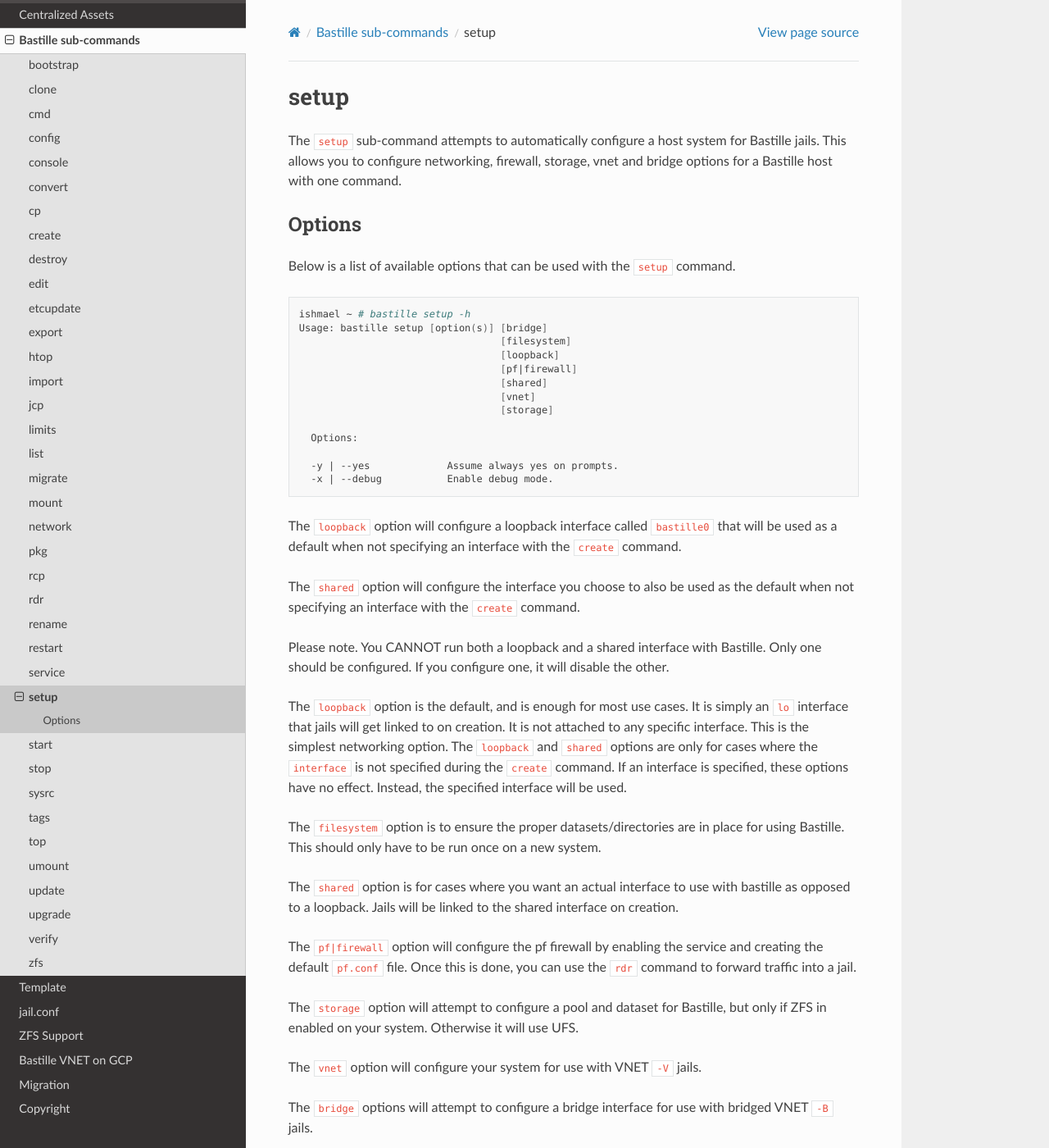
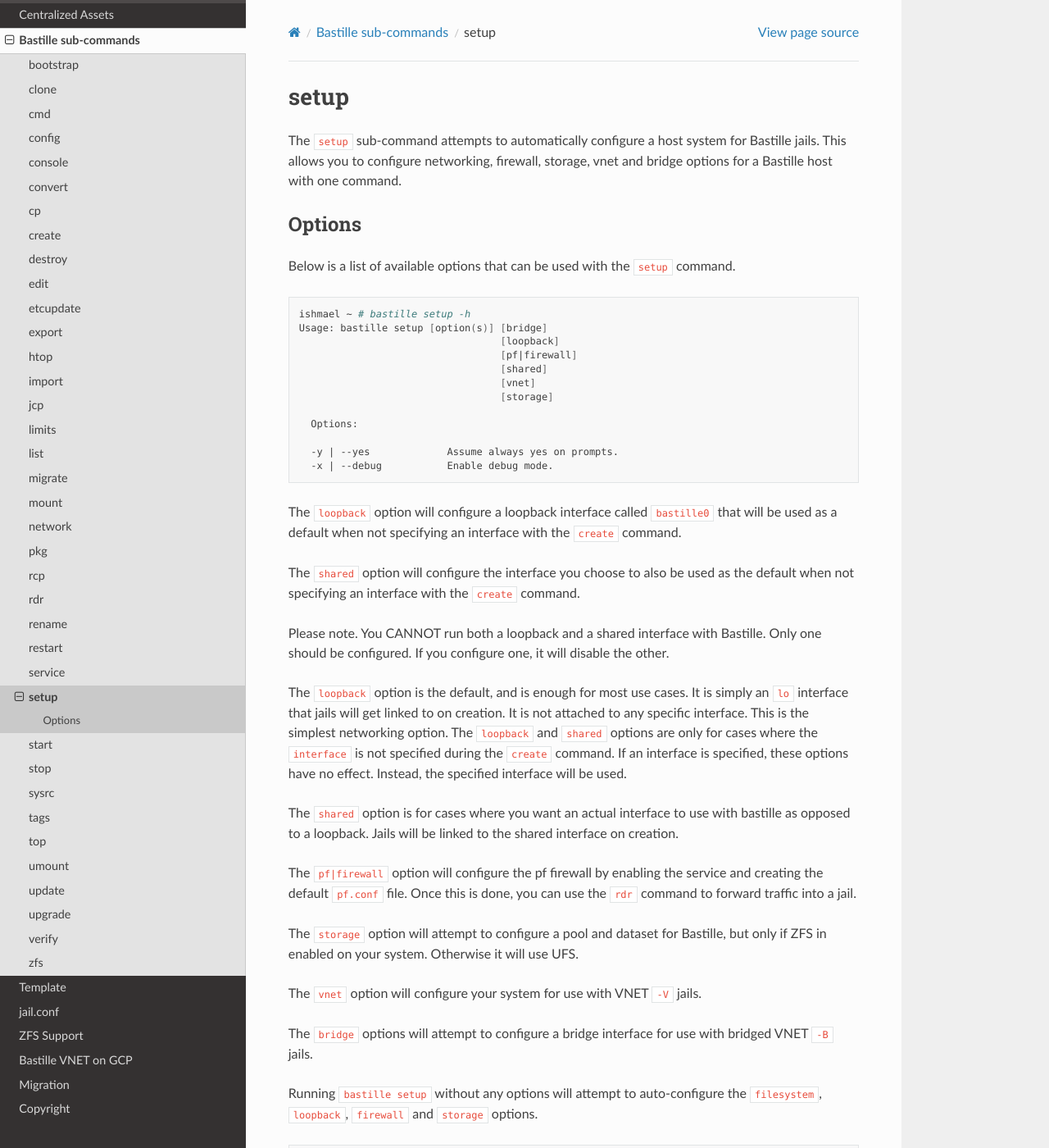
Before and after one commit to BastilleBSD/bastille, a Sphinx documentation site: the page built from docs/chapters/subcommands/setup.rst, in a window 1280 px wide and 1400 px high. Shown: the whole window at 82% size. Built offline with Sphinx 7.4.7 and the Read the Docs theme 3.1.0, drawn with Linux system fonts in a browser that asks for light colours.

```diff
--- a/docs/chapters/subcommands/setup.rst
+++ b/docs/chapters/subcommands/setup.rst
@@ -14,7 +14,6 @@ Below is a list of available options that can be used with the ``setup`` command
 
   ishmael ~ # bastille setup -h
   Usage: bastille setup [option(s)] [bridge]
-                                    [filesystem]
                                     [loopback]
                                     [pf|firewall]
                                     [shared]
@@ -40,9 +39,6 @@ that jails will get linked to on creation. It is not attached to any specific in
 networking option. The ``loopback`` and ``shared`` options are only for cases where the ``interface``
 is not specified during the ``create`` command. If an interface is specified, these options have no effect.
 Instead, the specified interface will be used.
-
-The ``filesystem`` option is to ensure the proper datasets/directories are in place
-for using Bastille. This should only have to be run once on a new system.
 
 The ``shared`` option is for cases where you want an actual interface to use with bastille as
 opposed to a loopback. Jails will be linked to the shared interface on creation.
```
Also changed, not shown: 4 other files.
